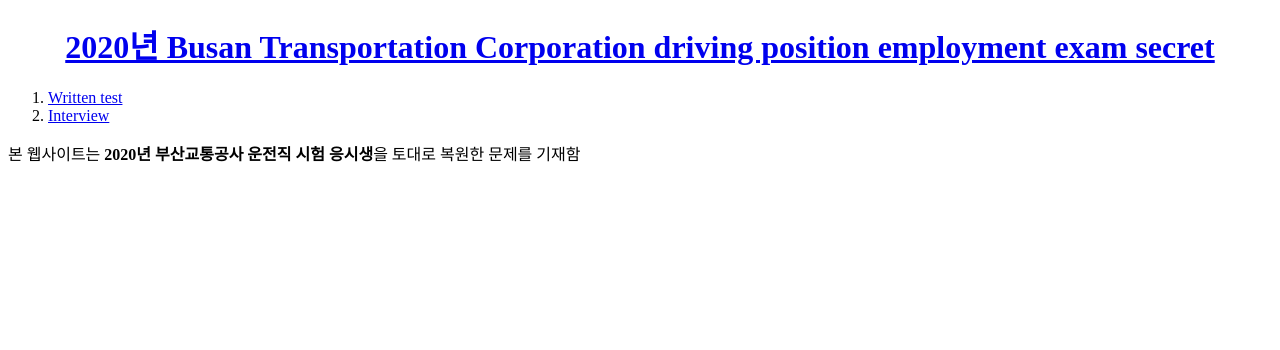
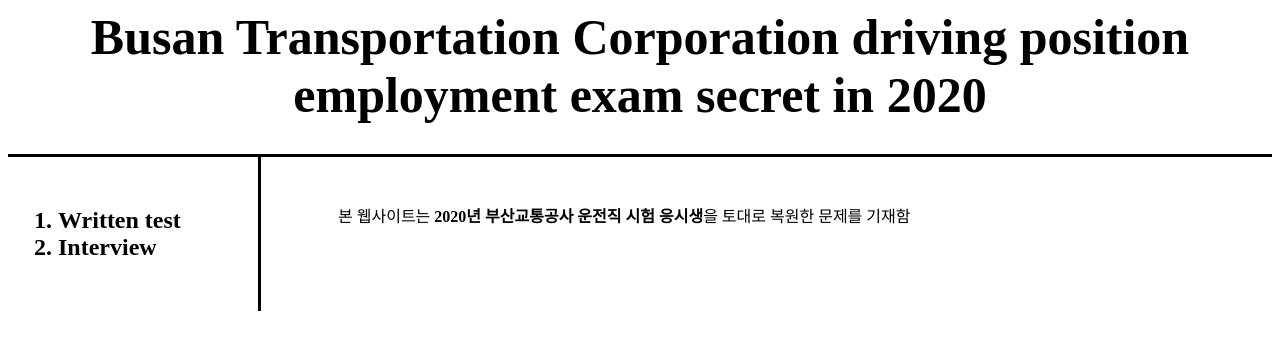
Before and after one commit to LeeSeungGwanNT/web1, a plain HTML site: page index.html in a window 1280 px wide. Drawn offline with Linux system fonts and the light colour scheme.

Commit message:
Add files via upload

```diff
--- a/Interview.html
+++ b/Interview.html
@@ -22,25 +22,30 @@
   <!-- End Google Tag Manager -->
   <title>2020년 Busan Transportation Corporation driving position employment exam</title>
   <meta charset="utf-8">
+  <link rel="stylesheet" href="style.css">
+
+
 </head>
 
 <body>
   <title>2020년Busan Transportation Corporation driving position employment exam</title>
   <h1><a href="index.html">2020년 Busan Transportation Corporation driving position employment exam secret</a></h1>
-
+  <div id="grid">
+    <div>
   <ol>
-
+<h2>
     <li>
       <a href="WrittenTest.html">Written test</a>
     </li>
     <li>
       <a href="Interview.html">Interview</a>
     </li>
-
+</h2>
   </ol>
-
+</div>
+<div id="maintext">
   <p>
-  <h1>면접질문</h1>
+  <h2>면접질문</h2>
   <b>면접자</b> : 1.지헌, 2.태승, 3.백현, 4.성현, <span style="color:orange">5.재한, 6.상엽, 7.은화, 8.여은, 9.왕순</span>
   <p>
     1.지헌<br>
@@ -95,7 +100,8 @@
     3.부산교통공사의 사회적 공헌방법은?
   </p>
   </p>
-
+</div>
+</div>
   <p>
   <div id="disqus_thread"></div>
   <script>
--- a/index.html
+++ b/index.html
@@ -3,7 +3,7 @@
 <head>
   <title>2020년 Busan Transportation Corporation driving position employment exam</title>
   <meta charset="utf-8">
-
+<link rel="stylesheet" href="style.css">
   <!-- Google Tag Manager -->
   <script>
     (function(w, d, s, l, i) {
@@ -22,12 +22,28 @@
     })(window, document, 'script', 'dataLayer', 'GTM-P7F8FB8');
   </script>
   <!-- End Google Tag Manager -->
+
 </head>
 
 <body>
   <title>2020년Busan Transportation Corporation driving position employment exam</title>
-  <h1><a href="index.html"><center>2020년 Busan Transportation Corporation driving position employment exam secret</center></a></h1>
+  <h1><a href="index.html">Busan Transportation Corporation driving position employment exam secret in 2020</a></h1>
+<div id="grid">
+  <div>
+    <h2>
+      <ol>
 
+        <li>
+          <a href="WrittenTest.html">Written test</a>
+        </li>
+        <li>
+          <a href="Interview.html">Interview</a>
+        </li>
+
+      </ol>
+    </h2>
+  </div>
+<!--
   <ol>
 
     <li>
@@ -38,11 +54,14 @@
     </li>
 
   </ol>
-
+-->
+<div>
   <p>
     본 웹사이트는 <strong>2020년 부산교통공사 운전직 시험 응시생</strong>을 토대로 복원한 문제를
     기재함
   </p>
+</div>
+</div>
   <p>
     <!--Start of Tawk.to Script-->
     <script type="text/javascript">
--- /dev/null
+++ b/style.css
@@ -0,0 +1,46 @@
+
+  a {
+    color:black;
+    text-decoration: none;
+  }
+  h1 {
+    font-size: 50px;
+    text-align: center;
+    border-bottom: 3px solid black;
+    padding-bottom: 30px;
+    margin: 0;
+
+  }
+  h2 {
+    margin: 0;
+    padding: 0;
+
+
+  }
+  ol {
+    width: 150px;
+    border-right: 3px solid black;
+    margin: 0;
+    padding: 50px;
+
+  }
+  #grid {
+    display:grid;
+    grid-template-columns: 300px 1fr;
+  }
+  p {
+    padding: 30px;
+  }
+
+  @media(max-width:750px){
+    #grid {
+      display:block;
+
+    }
+    ol {
+      border-right: 0;
+    }
+    h1 {
+      border-bottom: 0;
+    }
+  }
```
Also changed, not shown: WrittenTest.html (+11 -5 lines).
